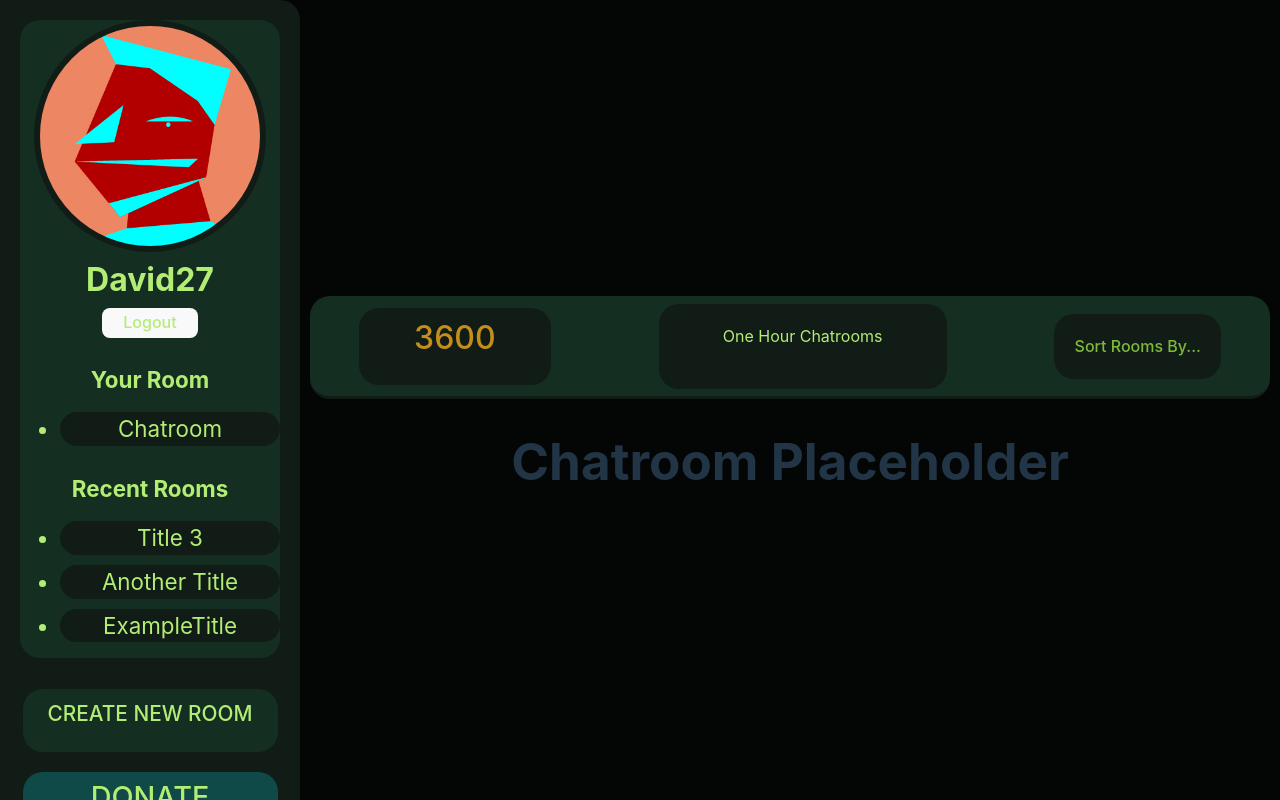
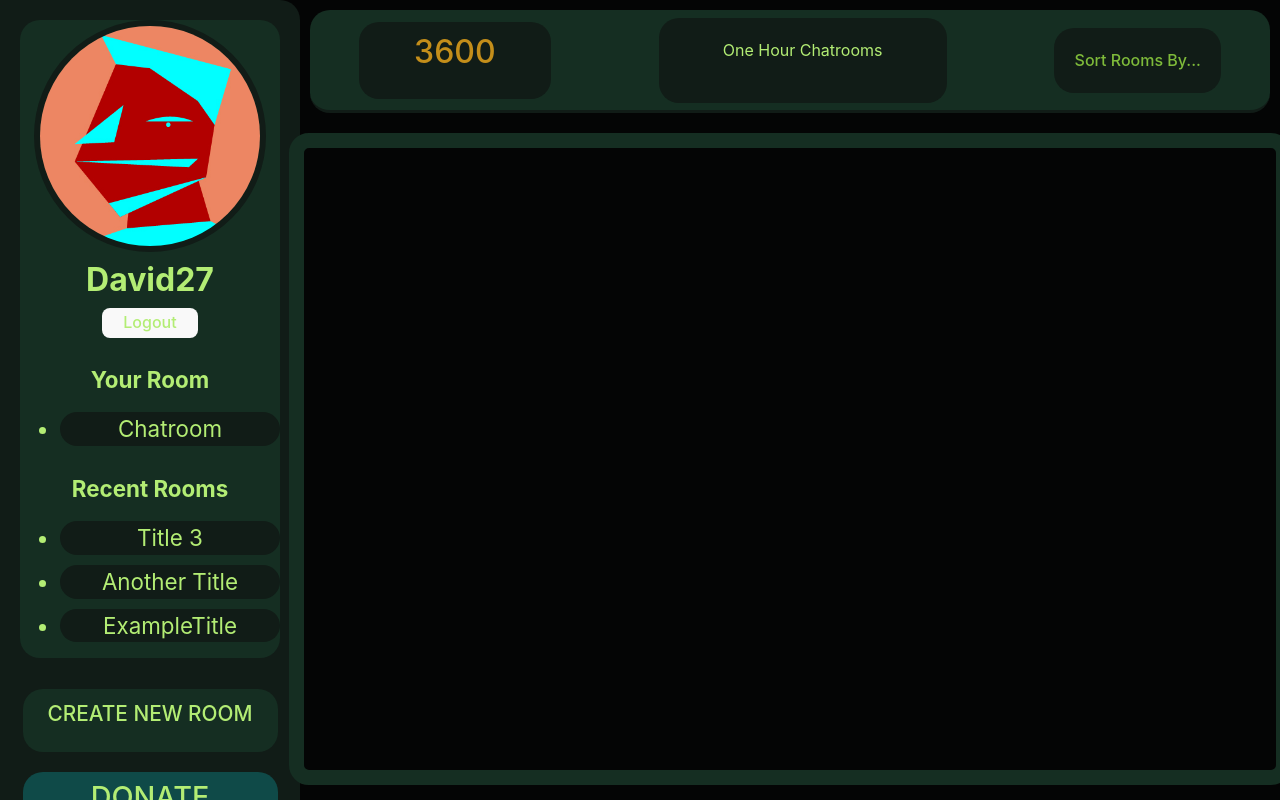
Before and after one commit to stevendreed/3600, a React (Vite) app in the folder client/: page /Chatroom/1 in a window 1280 px wide. Built offline with nearby package versions, Linux system fonts and the light colour scheme.

Commit message:
Began developement on chatroom page

```diff
--- a/client/src/pages/Chatroom.jsx
+++ b/client/src/pages/Chatroom.jsx
@@ -4,16 +4,13 @@
 // selected chatroom
 
 const ChatRoom = () => {
-    // This is an example of how we run our query through frontend
-    // const { loading, data } = useQuery(QUERY_THOUGHTS);
 
-    // if no data is returned, set thoughts to an empty array
-    // const thoughts = data?.thoughts || [];
 
     return (
-      <main>
-        <h1>Chatroom Placeholder</h1>
-      </main>
+      <div className="createRoom-container">
+        {/* use chatroom componenet to render all messages */}
+        {/* use userinput component to allow users to send messages to chatroom */}
+      </div>
     );
   };
 
```
Also changed, not shown: client/src/pages/CreateRoom.jsx (+7 -7 lines).
